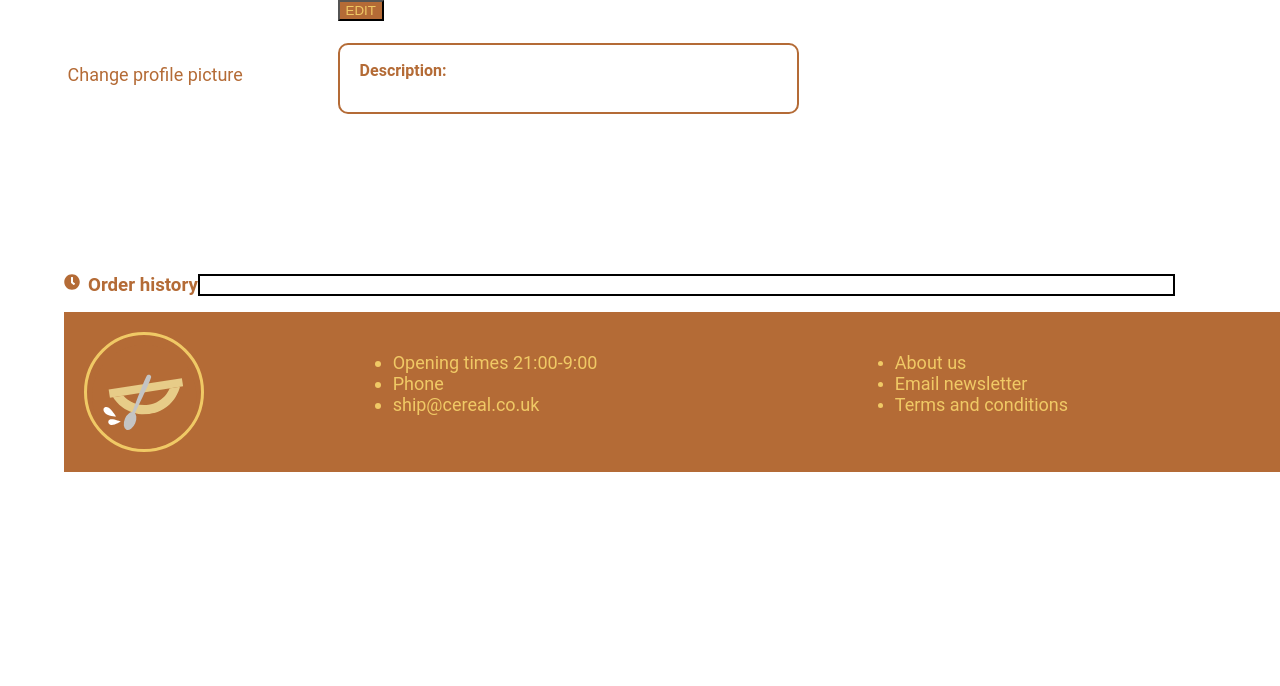
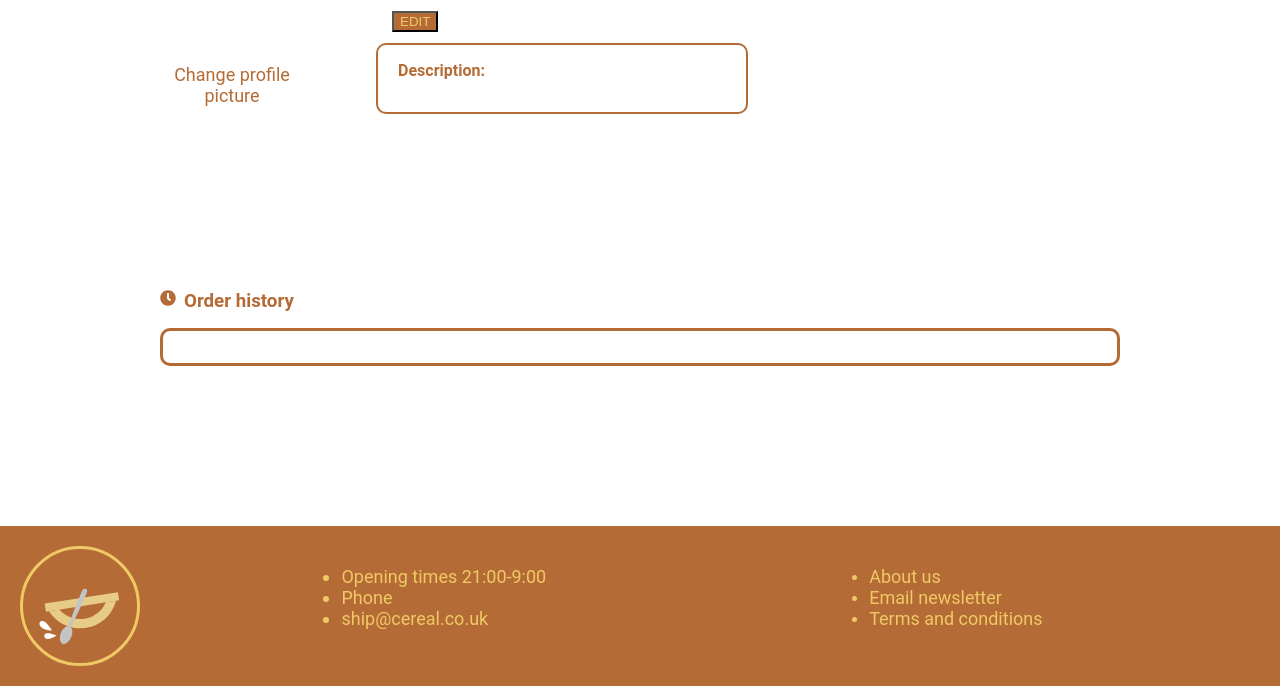
Before and after one commit to DongusJr/Ship_O_Cereal_H17, a Django app: template templates/profile.html in a window 1280 px wide. Shown: the part 161-847 px from the top of the page. Before the commit the page ends 633 px from the top, so only its background shows below. Run offline with Django 3.2, Linux system fonts and the light colour scheme; the template is opened without the code that fills it, so the values that code supplies are empty.

Commit message:
Profile done

```diff
--- a/static/css/profile_style.css
+++ b/static/css/profile_style.css
@@ -1,8 +1,12 @@
+.profile_page {
+    display: flex;
+    flex-direction: column;
+}
+
 .profile_container {
     display: flex;
     flex-direction: row;
-    margin: auto;
-    margin-left: 4rem;
+    margin-inline: 10rem;
     height: auto;
 }
 
@@ -30,6 +34,7 @@
     display: flex;
     flex-direction: row;
     margin-left: auto;
+    align-items: center;
 }
 
 .profile_pic {
@@ -37,6 +42,7 @@
     flex-direction: column;
     margin-top: 4rem;
     width: 15%;
+    text-align: center;
 }
 
 .profile_pic img {
@@ -52,8 +58,7 @@
 }
 
 .prev_order_container {
-    margin-top: 10rem;
-    margin-left: 4rem;
+    margin: 10rem;
     color: var(--dark);
 }
 
@@ -85,4 +90,12 @@
 .btn {
     color: var(--light);
     height: fit-content;
+    margin-left: 1rem;
 }
+
+.prev_order_box {
+    border: 3px solid var(--dark);
+    border-radius: 10px;
+    padding: 1rem;
+    margin: auto;
+}
--- a/templates/profile.html
+++ b/templates/profile.html
@@ -28,11 +28,13 @@
                 <img src="../static/images/clock.svg">
             </div>
             <h3>Order history</h3>
-<div name="Order history box" style="border:solid black 2px; width: 80%;">
-    {% for order_with_products in order_history %}
-            <p> order_id : {{ order_with_products.id }}</p>
-                {% include 'proto_account/proto_order.html' with products=order_with_products.products %}
-            <p>total: {{ order_with_products.total }}$</p>
-    {% endfor %}
+        </div>
+    <div class="prev_order_box">
+        {% for order_with_products in order_history %}
+                <p> order_id : {{ order_with_products.id }}</p>
+                    {% include 'proto_account/proto_order.html' with products=order_with_products.products %}
+                <p>total: {{ order_with_products.total }}$</p>
+        {% endfor %}
+    </div>
 </div>
 {% endblock %}
```
